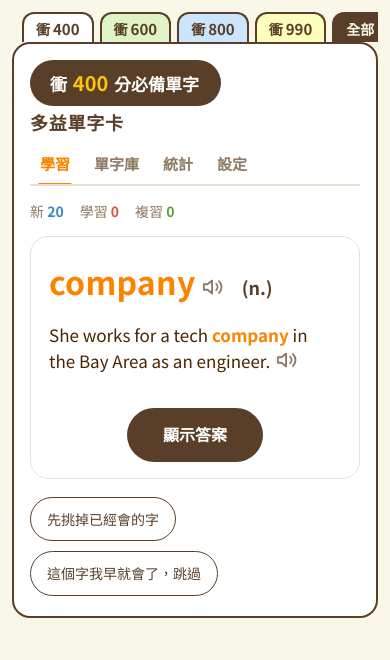
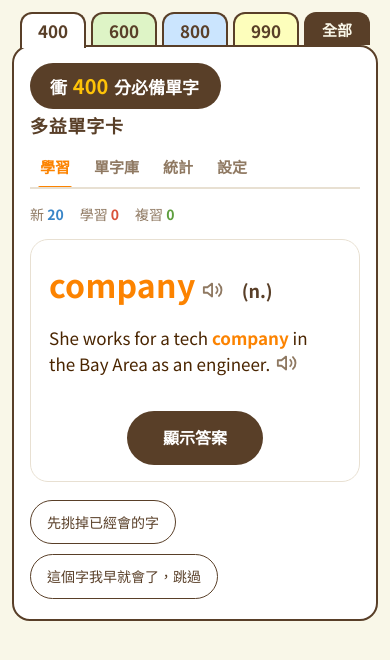
Before and after one commit to MitsuiWei/toeic-cards, a plain HTML site: page index.html in a window 390 px wide. Drawn offline with Linux system fonts and the light colour scheme; no server answers.

Commit message:
手機側標固定

```diff
--- a/css/style.css
+++ b/css/style.css
@@ -514,33 +514,35 @@ kbd {
   .page { grid-template-columns: 1fr; padding: 12px 12px 90px; }
   .rail {
     position: static;
-    flex-direction: row;
-    gap: 6px;
-    padding: 0 0 0 10px;
-    overflow-x: auto;
-    scrollbar-width: none;
+    display: grid;
+    grid-template-columns: repeat(5, 1fr);
+    gap: 5px;
+    padding: 0 8px;
+    overflow: visible;
   }
-  .rail::-webkit-scrollbar { display: none; }
   .tab {
     width: auto;
     min-height: 0;
-    flex: 0 0 auto;
     border-right: 2.5px solid var(--ink);
     border-bottom: 0;
     border-radius: 12px 12px 0 0;
-    padding: 7px 12px 6px;
+    padding: 8px 2px 6px;
     flex-direction: row;
-    gap: 6px;
+    justify-content: center;
     align-items: baseline;
+    gap: 4px;
+    flex: none;
   }
   .tab-all { min-height: 0; }
   .tab.is-active { margin-right: 0; margin-bottom: -2.5px; }
   .tab.is-active::before { display: none; }
-  .tab-text { writing-mode: horizontal-tb; text-orientation: mixed; letter-spacing: 0; font-size: 13px; gap: 3px; }
-  .tab-text b { font-size: 14px; }
-  .tab-text i { font-size: 15px; }
+  .tab-text { writing-mode: horizontal-tb; text-orientation: mixed; letter-spacing: 0; font-size: 13px; gap: 0; }
+  .tab:not(.tab-all) .tab-text b { display: none; }   /* 手機不顯示「衝」 */
+  .tab-all .tab-text b { font-size: 15px; }
+  .tab-all .tab-text i { display: none; }               /* 手機不顯示「1000」 */
+  .tab-text i { font-size: 17px; font-weight: 700; }
   .tab-text em { display: none; }
-  .tab-count { margin: 0; padding: 0; min-height: 0; font-size: 12px; }
+  .tab-count { margin: 0; padding: 0; min-height: 0; font-size: 11px; }
   .frame { padding: 16px 16px 20px; border-radius: 18px; min-height: 0; }
   .frame-head { flex-direction: column; align-items: flex-start; gap: 6px; }
   .brand { text-align: left; }
--- a/sw.js
+++ b/sw.js
@@ -1,6 +1,6 @@
 /* 離線快取：第一次打開後，沒網路也能用。
  * 更新網站時把 VERSION 改掉，舊快取會在下次打開時被清掉。 */
-var VERSION = 'toeic-cards-v3';
+var VERSION = 'toeic-cards-v4';
 var SHELL = ['./', './index.html', './css/style.css', './js/srs.js', './js/app.js', './data/words.js', './js/sync.js', './js/firebase-config.js', './manifest.webmanifest', './icons/icon-192.png', './icons/apple-touch-icon.png', './favicon.ico'];
 
 self.addEventListener('install', function (e) {
```
